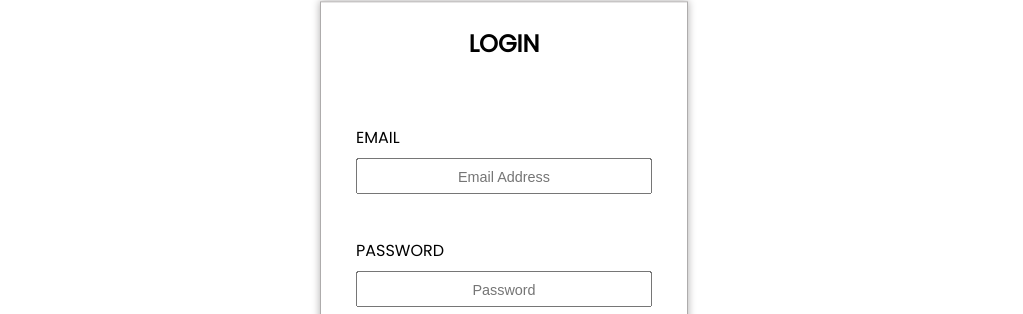
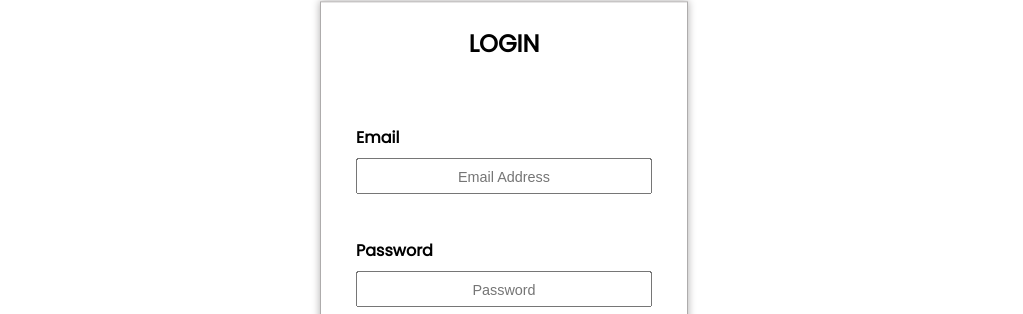
Before and after one commit to coder-Bibek/account-IN, a React (Create React App) app in the folder projects/client/: page /login in a window 1280 px wide. Shown: the part 184-498 px from the top of the page, without its empty margins (136-1159 px from the left). Built offline with nearby package versions, Linux system fonts and the light colour scheme.

Commit message:
fix: fix css

```diff
--- a/projects/client/src/pages/home/welcome/index.module.css
+++ b/projects/client/src/pages/home/welcome/index.module.css
@@ -28,6 +28,10 @@
 
 .loginButtonContainer {
   width: 7rem;
+}
+
+.loginButtonContainer button{
+  padding: 0.75rem;
 }
 
 .startedButtonContainer {
--- a/projects/client/src/pages/login/index.module.css
+++ b/projects/client/src/pages/login/index.module.css
@@ -30,6 +30,7 @@
 
 .inputContainer label{
   margin: 0.5rem 0;
+  font-weight: bold;
 }
 
 .emailField {
--- a/projects/client/src/pages/login/index.tsx
+++ b/projects/client/src/pages/login/index.tsx
@@ -44,7 +44,7 @@ export default function Login(): JSX.Element {
                         <Form className={styles.loginFields} noValidate>
                             <p className={styles.loginText}>LOGIN</p>
                             <section className={styles.inputContainer}>
-                                <label htmlFor="email">EMAIL</label>
+                                <label htmlFor="email">Email</label>
                                 <Field
                                     type="email"
                                     name="email"
@@ -56,7 +56,7 @@ export default function Login(): JSX.Element {
                             </section>
 
                             <section className={styles.inputContainer}>
-                                <label htmlFor="password">PASSWORD</label>
+                                <label htmlFor="password">Password</label>
                                 <Field type="password" name="password" className={styles.passwordField} placeholder="Password" />
                                 <div className={styles.errorText}>{touched.password && errors && errors.password}</div>
                             </section>
```
